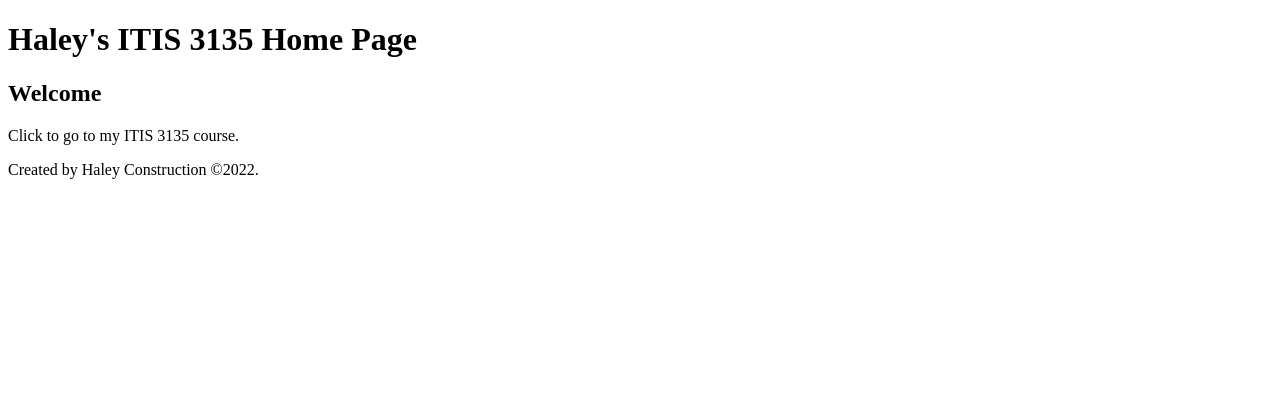
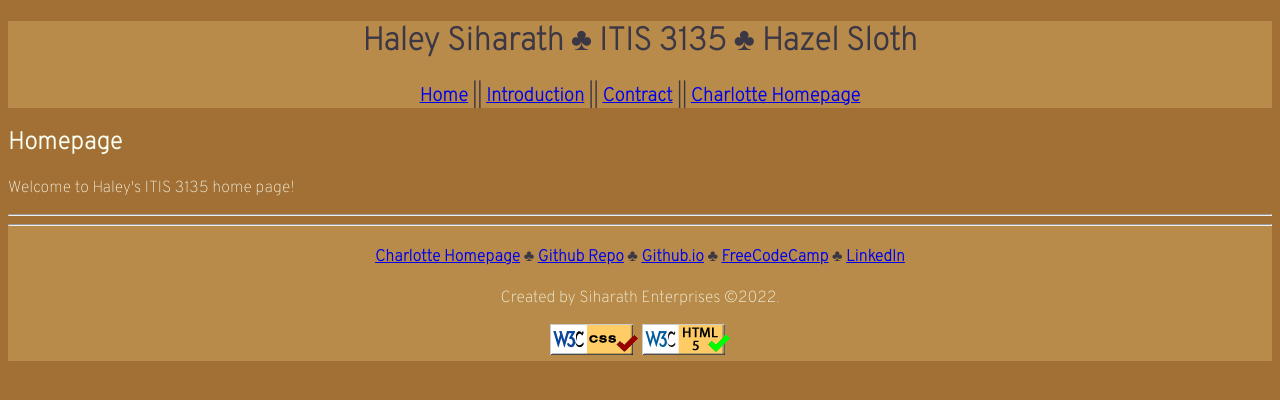
Before and after one commit to HaleySiharath/HaleySiharath.github.io, a plain HTML site: page itis3135/index.html in a window 1280 px wide. Drawn offline with Linux system fonts and the light colour scheme.

Commit message:
Updated ITIS 3135 home and introduction page

```diff
--- a/itis3135/index.html
+++ b/itis3135/index.html
@@ -1,19 +1,80 @@
 <!DOCTYPE html>
 <html lang = "en-US">
+    <!--colors: https://coolors.co/3c3744-a27035-b88b4a-9999c3-fbfff1-->
+    <link rel="preconnect" href="https://fonts.googleapis.com">
+    <link rel="preconnect" href="https://fonts.gstatic.com" crossorigin>
+    <link href="https://fonts.googleapis.com/css2?family=Overpass:wght@100&display=swap" rel="stylesheet">
+<style>
+    body {
+        background-color: #A27035;
+        color: #3C3744;
+        font-family: 'Overpass', sans-serif;
+
+    }
+
+    #menu {
+        background-color: #B88B4A;
+        font-family: 'Overpass', sans-serif;
+
+    }
+
+    footer {
+        background-color: #B88B4A;
+        color: #3C3744;
+        font-family: 'Overpass', sans-serif;
+    }
+
+    p {
+        color: #FBFFF1;
+    }
+
+    main {
+        color: #FBFFF1;
+    }
+
+</style>
+
 <head>
     <meta careset = "utf-8"/>
-    <title>Haley's Homepage</title>
+    <title>Haley Siharath &clubs; ITIS 3135 </title>
 </head>
 <body>
-    <header>
-        <h1>Haley's ITIS 3135 Home Page</h1>
+    <header id="menu">
+        <h1 style="text-align: center;">Haley Siharath &clubs; ITIS 3135 &clubs; Hazel Sloth</h1>
+        <h3 style="text-align: center;">
+            <a href="./">Home</a> ||
+            <a href="./introduction.html">Introduction</a> ||
+            <a href="#">Contract</a> ||
+            <a href="/">Charlotte Homepage</a>
+        </h3>
     </header>
+
     <main>
-        <h2>Welcome</h2> <!-- want name of page here-->
-        <p>Click to go to my ITIS 3135 course.</p>
+        <h2>Homepage</h2> <!-- want name of page here-->
+
+        <p>Welcome to Haley's ITIS 3135 home page!</p>
+        <hr>
     </main>
+
     <footer> <!-- footer is identical for every page -->
-        Created by Haley Construction &copy;2022.
+        <hr>
+        <h4 class=foot style="text-align: center;">
+            <a href="https://webpages.charlotte.edu/hsiharat/">Charlotte Homepage</a> &clubs;
+            <a href="https://github.com/HaleySiharath/HaleySiharath.github.io">Github Repo</a> &clubs;
+            <a href="HaleySiharath.github.io ">Github.io</a> &clubs;
+            <a href="https://www.freecodecamp.org/HaleySiharath">FreeCodeCamp</a> &clubs;
+            <a href="www.linkedin.com/in/haleysiharath">LinkedIn</a>
+        </h4>
+
+        <p style="text-align: center;">Created by Siharath Enterprises &copy;2022.</p>
+
+        <p style="text-align: center;">
+            <img src = "images/button_validation_css.png" />
+            <a href = "https://validator.w3.org/check?uri=referer">
+                <img src = "images/button_validation_html5.png" />
+            </a>
+        </p>
+
     </footer>
 </body>
 </html>
--- /dev/null
+++ b/itis3135/styles/default.css
@@ -0,0 +1,25 @@
+<style>
+    body {
+        background-color: #A27035;
+        color: #3C3744;
+        font-family: 'Overpass', sans-serif;
+
+    }
+
+    #menu {
+        background-color: #B88B4A;
+        font-family: 'Overpass', sans-serif;
+
+    }
+
+    footer {
+        background-color: #B88B4A;
+        color: #3C3744;
+        font-family: 'Overpass', sans-serif;
+    }
+
+    p {
+        color: #FBFFF1;
+    }
+
+</style>
```
Also changed, not shown: index.html (+20 -0 lines), itis3135/contract.html (added, +20 -0 lines), itis3135/introduction.html (added, +141 -0 lines), itis3135/images/fish_photo.png (added), scripts/default.css (deleted), 1 other file.
